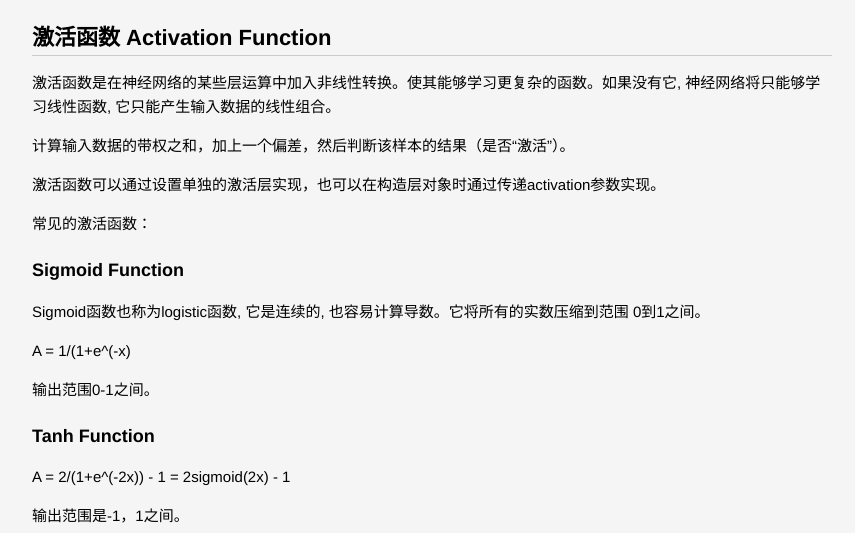
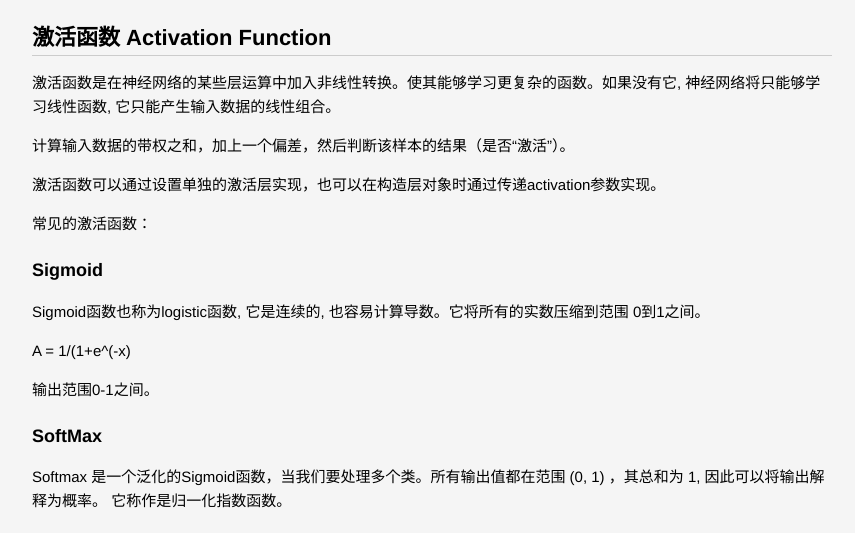
Before and after one commit to lucky521/blog, a Jekyll site: the page built from _posts/ml/2017-06-14-deep-learning.markdown, in a window 1280 px wide and 1400 px high, scrolled down 5696 px, cut to the strip 0-533 px from the top of the window. Shown: the whole strip, without its empty margins (208-1063 px from the left). Built offline with Jekyll 4.4.1, drawn with Linux system fonts in a browser that asks for light colours; some of the changed text lies outside the part shown.

Commit message:
updateblog

```diff
--- a/_posts/ml/2017-06-14-deep-learning.markdown
+++ b/_posts/ml/2017-06-14-deep-learning.markdown
@@ -129,7 +129,7 @@
 
 常见的激活函数：
 
-### Sigmoid Function
+### Sigmoid
 
 Sigmoid函数也称为logistic函数, 它是连续的, 也容易计算导数。它将所有的实数压缩到范围 0到1之间。
 
@@ -137,19 +137,21 @@
 
 输出范围0-1之间。
 
-### Tanh Function
-
-A = 2/(1+e^(-2x)) - 1 = 2sigmoid(2x) - 1
-
-输出范围是-1，1之间。
-
 ### SoftMax
 
 Softmax 是一个泛化的Sigmoid函数，当我们要处理多个类。所有输出值都在范围 (0, 1) ，其总和为 1, 因此可以将输出解释为概率。 它称作是归一化指数函数。
 
 ![](https://wikimedia.org/api/rest_v1/media/math/render/svg/e348290cf48ddbb6e9a6ef4e39363568b67c09d3)
 
-### ReLu function 线性整流函数
+
+### Tanh
+
+A = 2/(1+e^(-2x)) - 1 = 2sigmoid(2x) - 1
+
+输出范围是-1，1之间。
+
+
+### ReLu 线性整流函数
 
 ReLU 函数如果输入小于或等于 0,则输出0 否则输出输入的值, 我们可以把它们看成开关。 它可以免受梯度消失的问题, 它计算非常快。在卷积网络中的应用时比应用Sigmoid函数更有效。
 
```
Also changed, not shown: _posts/ml/2023-02-04-LLM.markdown (+46 -31 lines).
